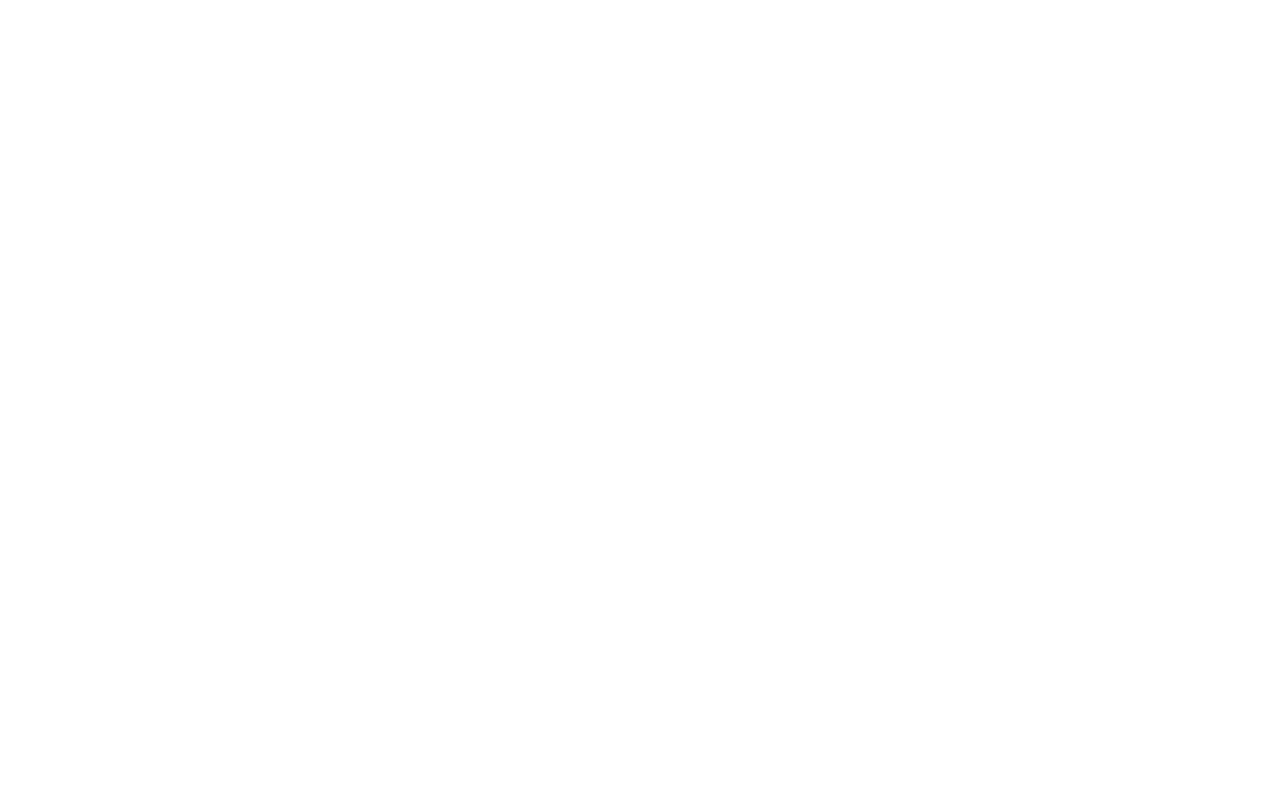
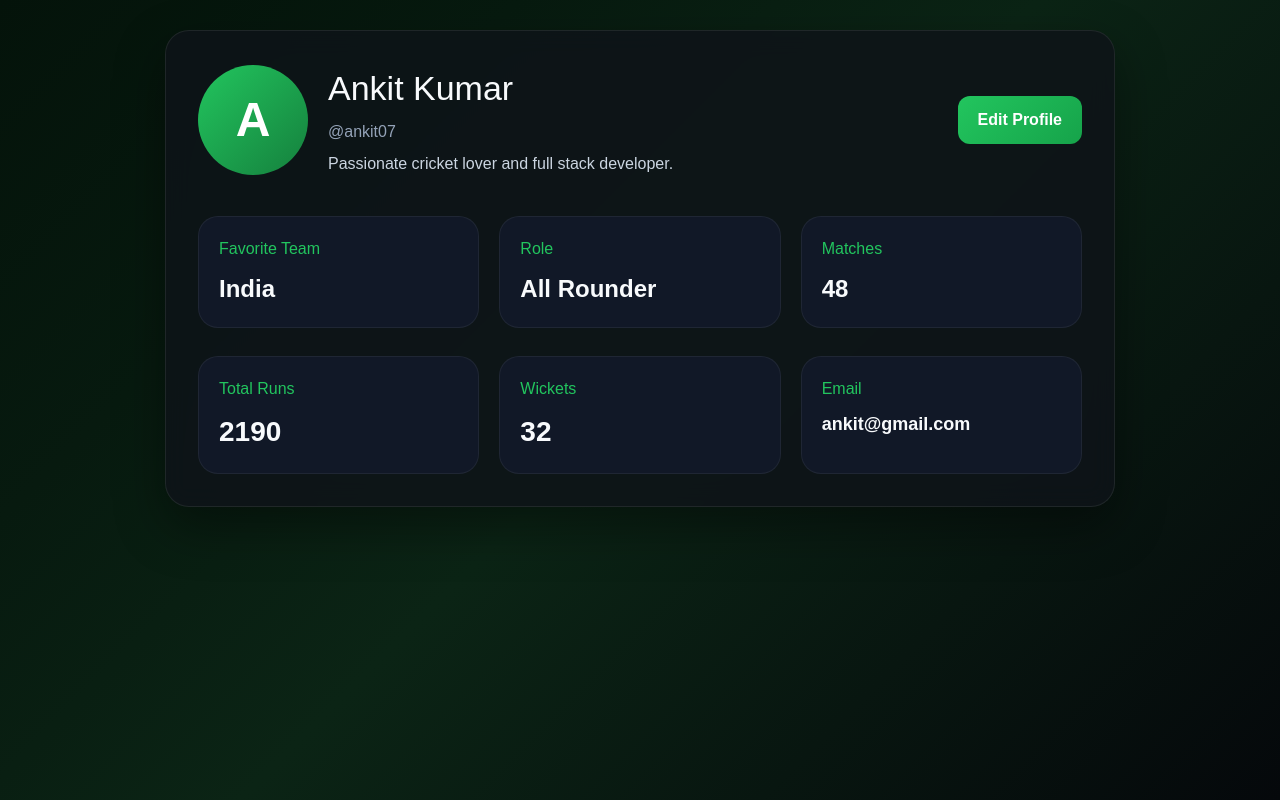
Before and after one commit to Ankit-bit-cyber/CricFusion, a React (Vite) app in the folder frontend/: page /profile in a window 1280 px wide. Before the commit this address had no page. Built offline with nearby package versions, Linux system fonts and the light colour scheme.

Commit message:
add Profile component with user stats and ProfileHeader

```diff
--- a/frontend/src/App.jsx
+++ b/frontend/src/App.jsx
@@ -2,7 +2,7 @@
 import LandingPage from './pages/LandingPage'
 import Login from "./pages/Login"
 import Register from './pages/Register'
-
+import Profile from './pages/Profile'
 export default function App() {
   return (
     <BrowserRouter>
@@ -10,6 +10,7 @@
         <Route path="/" element={<LandingPage />} />
         <Route path="/login" element={<Login />} />
           <Route path="/register" element={<Register />} />
+          <Route path="/profile" element={<Profile />} />
          </Routes>
     </BrowserRouter>
   )
--- a/frontend/src/pages/Profile.jsx
+++ b/frontend/src/pages/Profile.jsx
@@ -0,0 +1,135 @@
+import { useState } from "react";
+import ProfileHeader  from "../components/profile/ProfileHeader";
+export default function Profile() {
+     const [user] = useState({
+    name: 'Ankit Kumar',
+    username: 'ankit07',
+    email: 'ankit@gmail.com',
+    bio: 'Passionate cricket lover and full stack developer.',
+    team: 'India',
+    role: 'All Rounder',
+    matches: 48,
+    runs: 2190,
+    wickets: 32
+  })
+
+  const containerStyle = {
+    minHeight: '100vh',
+    background:
+      'linear-gradient(135deg,#04130A 0%,#071A0F 25%,#0B2415 50%,#05080B 100%)',
+    padding: 30,
+    fontFamily: '"Cabinet Grotesk", sans-serif'
+  }
+
+  const cardStyle = {
+    maxWidth: 950,
+    margin: '0 auto',
+    background: 'rgba(14,20,25,0.88)',
+    border: '1px solid rgba(255,255,255,0.08)',
+    borderRadius: 24,
+    padding: 32,
+    backdropFilter: 'blur(12px)',
+    boxShadow: '0 20px 50px rgba(0,0,0,0.4)'
+  }
+
+  const statCard = {
+    flex: 1,
+    minWidth: 160,
+    background: '#111827',
+    borderRadius: 20,
+    padding: 20,
+    border: '1px solid rgba(255,255,255,0.06)'
+  }
+
+  return (
+    <div style={containerStyle}>
+      <div style={cardStyle}>
+
+        <ProfileHeader user={user} />
+
+        <div
+          style={{
+            marginTop: 40,
+            display: 'grid',
+            gridTemplateColumns: 'repeat(auto-fit,minmax(220px,1fr))',
+            gap: 20
+          }}
+        >
+
+          <div style={statCard}>
+            <h3 style={{ color: '#22c55e', marginBottom: 10 }}>
+              Favorite Team
+            </h3>
+
+            <p style={{ color: '#F8FAFC', fontSize: 24, fontWeight: 700 }}>
+              {user.team}
+            </p>
+          </div>
+
+          <div style={statCard}>
+            <h3 style={{ color: '#22c55e', marginBottom: 10 }}>
+              Role
+            </h3>
+
+            <p style={{ color: '#F8FAFC', fontSize: 24, fontWeight: 700 }}>
+              {user.role}
+            </p>
+          </div>
+
+          <div style={statCard}>
+            <h3 style={{ color: '#22c55e', marginBottom: 10 }}>
+              Matches
+            </h3>
+
+            <p style={{ color: '#F8FAFC', fontSize: 24, fontWeight: 700 }}>
+              {user.matches}
+            </p>
+          </div>
+
+        </div>
+
+        <div
+          style={{
+            marginTop: 28,
+            display: 'grid',
+            gridTemplateColumns: 'repeat(auto-fit,minmax(220px,1fr))',
+            gap: 20
+          }}
+        >
+
+          <div style={statCard}>
+            <h3 style={{ color: '#22c55e', marginBottom: 10 }}>
+              Total Runs
+            </h3>
+
+            <p style={{ color: '#F8FAFC', fontSize: 28, fontWeight: 800 }}>
+              {user.runs}
+            </p>
+          </div>
+
+          <div style={statCard}>
+            <h3 style={{ color: '#22c55e', marginBottom: 10 }}>
+              Wickets
+            </h3>
+
+            <p style={{ color: '#F8FAFC', fontSize: 28, fontWeight: 800 }}>
+              {user.wickets}
+            </p>
+          </div>
+
+          <div style={statCard}>
+            <h3 style={{ color: '#22c55e', marginBottom: 10 }}>
+              Email
+            </h3>
+
+            <p style={{ color: '#F8FAFC', fontSize: 18, fontWeight: 600 }}>
+              {user.email}
+            </p>
+          </div>
+
+        </div>
+
+      </div>
+    </div>
+  )
+}
```
